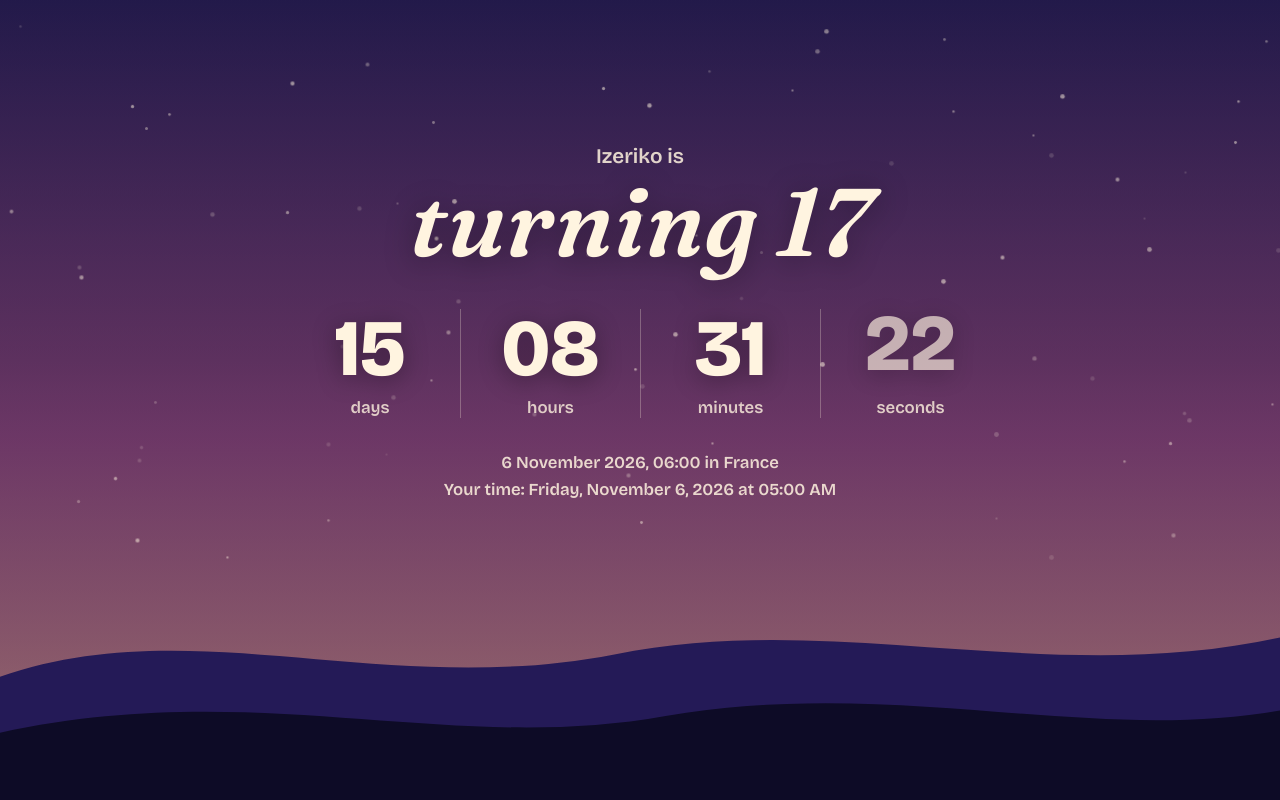
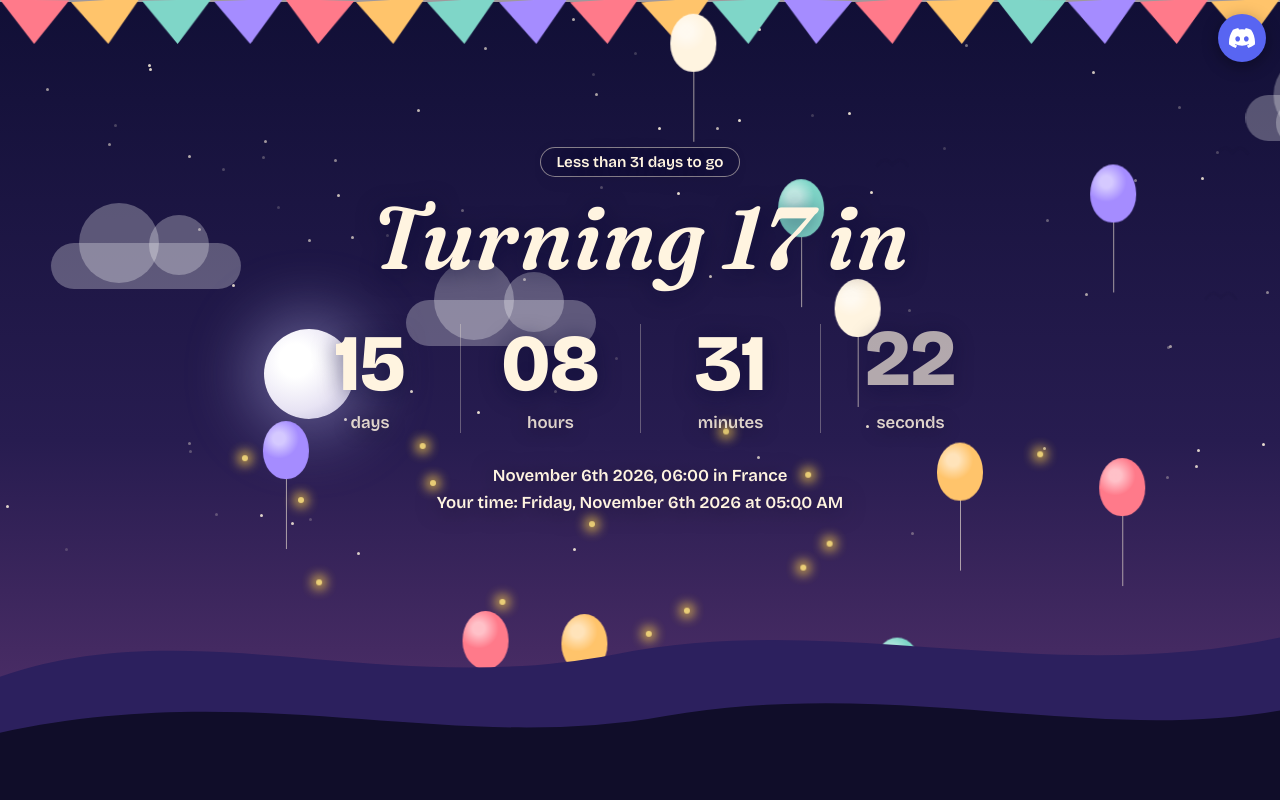
Before and after one commit to izeriko/izeriko, a plain HTML site: page index.html in a window 1280 px wide. Drawn offline with nearby package versions, Linux system fonts and the light colour scheme.

Commit message:
Refactor HTML structure and styles for countdown

```diff
--- a/index.html
+++ b/index.html
@@ -8,202 +8,193 @@
 <meta property="og:description" content="Counting down to sunrise on November 6th.">
 <link href="https://fonts.googleapis.com/css2?family=Bricolage+Grotesque:wght@600;800&family=Fraunces:ital,wght@1,600&display=swap" rel="stylesheet">
 <style>
-  :root {
-    --night: #14123a;
-    --dusk: #3b2a6e;
-    --rose: #ff7a8a;
-    --amber: #ffc46b;
-    --cream: #fff4e0;
-    --p: 0;
-  }
-  * { box-sizing: border-box; }
-  html, body { margin: 0; height: 100%; }
-  body {
-    background: var(--night); color: var(--cream); overflow: hidden;
-    font-family: "Bricolage Grotesque", system-ui, sans-serif;
-  }
-  .sky, .dawn, .stars, .sun, .hills { position: fixed; left: 0; width: 100%; pointer-events: none; }
-  .sky { inset: 0; background: linear-gradient(#0b0a28, var(--night) 45%, var(--dusk)); }
-  .dawn { inset: 0; opacity: var(--p); background: linear-gradient(#3b2a6e 0%, #c25a8a 55%, #ffb46b 100%); }
-  .stars { top: 0; height: 70%; opacity: calc(1 - var(--p) * .92); }
-  .star { position: absolute; width: 3px; height: 3px; border-radius: 50%; background: var(--cream); animation: twinkle 3s ease-in-out infinite; }
-  @keyframes twinkle { 0%, 100% { opacity: .25; } 50% { opacity: 1; } }
-  .sun {
-    bottom: 0; height: 0; display: flex; justify-content: center;
-  }
-  .sun i {
-    position: absolute; bottom: 0; width: min(46vw, 300px); aspect-ratio: 1; border-radius: 50%;
-    background: radial-gradient(circle, #fff6d6 0 38%, var(--amber) 62%, rgba(255,122,138,0) 72%);
-    box-shadow: 0 0 120px 40px rgba(255,196,107,.45);
-    transform: translateY(calc((1 - var(--p)) * 85vh + 40%));
-    animation: glow 4s ease-in-out infinite;
-  }
-  @keyframes glow { 50% { filter: brightness(1.12); } }
-  .hills { bottom: 0; height: 28vh; }
-  .hills svg { width: 100%; height: 100%; display: block; }
-  main {
-    position: relative; z-index: 2; height: 100%;
-    display: flex; flex-direction: column; align-items: center; justify-content: center;
-    padding: 24px 16px 22vh; text-align: center;
-  }
-  .kicker { font-size: clamp(1rem, 3.5vw, 1.3rem); opacity: .85; margin: 0 0 4px; }
-  h1 {
-    font: italic 600 clamp(2.6rem, 12vw, 6rem)/1 "Fraunces", Georgia, serif;
-    margin: 0 0 clamp(20px, 5vh, 44px); text-shadow: 0 4px 30px rgba(0,0,0,.35);
-  }
-  .grid { display: grid; grid-template-columns: repeat(4, 1fr); width: 100%; max-width: 720px; }
-  .unit { padding: 0 4px; }
-  .unit + .unit { border-left: 1px solid rgba(255,244,224,.28); }
-  .num { font-weight: 800; font-size: clamp(2.2rem, 12vw, 5rem); line-height: 1; text-shadow: 0 4px 24px rgba(0,0,0,.35); }
-  .num.pop { animation: pop .35s ease-out; }
-  @keyframes pop { 0% { transform: translateY(-8px); opacity: .4; } 100% { transform: none; opacity: 1; } }
-  .lbl { font-size: clamp(.8rem, 3vw, 1.05rem); margin-top: 8px; opacity: .8; }
-  .when { margin: clamp(18px, 4vh, 34px) 0 0; font-size: clamp(.9rem, 3vw, 1.05rem); opacity: .85; line-height: 1.6; }
-  .party { font: italic 600 clamp(2.4rem, 11vw, 5.5rem)/1.05 "Fraunces", Georgia, serif; }
-  canvas { position: fixed; inset: 0; z-index: 3; pointer-events: none; }
-  @media (prefers-reduced-motion: reduce) { .star, .sun i, .num.pop { animation: none; } }
+:root{--s1:#0b0a28;--s2:#14123a;--s3:#2a2060;--h1:#241a57;--h2:#0d0b26;--day:0;--cream:#fff4e0}
+*{box-sizing:border-box}
+html,body{margin:0;height:100%}
+body{background:var(--s2);color:var(--cream);overflow:hidden;font-family:"Bricolage Grotesque",system-ui,sans-serif}
+.fx,.sky{position:fixed;inset:0;pointer-events:none}
+.sky{background:linear-gradient(var(--s1),var(--s2) 55%,var(--s3))}
+.stars{opacity:calc(1 - var(--day))}
+.star{position:absolute;width:3px;height:3px;border-radius:50%;background:var(--cream);animation:tw 3s ease-in-out infinite}
+@keyframes tw{50%{opacity:.2}}
+.orb{position:fixed;border-radius:50%;width:min(26vw,150px);aspect-ratio:1;transform:translate(-50%,-50%);pointer-events:none}
+#sun{background:radial-gradient(circle,#fff6d6 0 40%,#ffc46b 70%,#ff9a5a);box-shadow:0 0 90px 36px rgba(255,190,100,.5)}
+#moon{width:min(16vw,90px);background:radial-gradient(circle at 35% 35%,#fff 0 20%,#e8e4f4 60%,#b9b4d6);box-shadow:0 0 60px 18px rgba(200,200,255,.35)}
+.hills{position:fixed;left:0;bottom:0;width:100%;height:28vh;pointer-events:none;z-index:2}
+.hills svg{width:100%;height:100%;display:block}
+.layer{opacity:0;transition:opacity 2s;z-index:1}
+.d300 .l300,.d200 .l200,.d100 .l100,.d31 .l31,.d15 .l15{opacity:1}
+.cloud{position:absolute;width:190px;height:46px;border-radius:50px;background:rgba(255,255,255,calc(.22 + var(--day)*.6));animation:drift linear infinite}
+.cloud:before,.cloud:after{content:"";position:absolute;background:inherit;border-radius:50%}
+.cloud:before{width:80px;height:80px;left:28px;top:-40px}
+.cloud:after{width:60px;height:60px;left:98px;top:-28px}
+@keyframes drift{from{transform:translateX(-260px)}to{transform:translateX(110vw)}}
+.bird{position:absolute;left:-40px;width:34px;height:14px;opacity:var(--day);animation:fly linear infinite}
+.bird path{fill:none;stroke:#1d1b3a;stroke-width:2.5;stroke-linecap:round}
+@keyframes fly{to{transform:translate(115vw,-30px)}}
+.fly{position:absolute;width:6px;height:6px;border-radius:50%;background:#ffe27a;box-shadow:0 0 12px 4px #ffd24a;opacity:calc(1 - var(--day));animation:wob 6s ease-in-out infinite alternate}
+@keyframes wob{to{transform:translate(40px,-60px)}}
+.balloon{position:absolute;bottom:-160px;width:46px;height:58px;border-radius:50% 50% 48% 48%;background:radial-gradient(circle at 35% 30%,#fff8 0 12%,var(--c) 40%);animation:rise linear infinite;display:none}
+.balloon:after{content:"";position:absolute;left:50%;top:100%;height:70px;border-left:1px solid rgba(255,244,224,.6)}
+.d100 .balloon{display:block}
+.balloon.more{display:none}
+.d31 .balloon.more{display:block}
+@keyframes rise{from{transform:translate(0,0)}50%{transform:translate(24px,-60vh)}to{transform:translate(-10px,-125vh)}}
+.bunting{position:fixed;top:0;left:0;width:100%;display:flex;gap:2px;transform:translateY(-100%);transition:transform 1.5s}
+.d31 .bunting{transform:none}
+.bunting:before{content:"";position:absolute;top:0;left:0;right:0;border-top:2px solid rgba(255,244,224,.6)}
+.bunting i{flex:1;height:44px;clip-path:polygon(0 0,100% 0,50% 100%);transform-origin:top;animation:sway 3s ease-in-out infinite alternate}
+@keyframes sway{from{transform:rotate(-4deg)}to{transform:rotate(4deg)}}
+main{position:relative;z-index:3;height:100%;display:flex;flex-direction:column;align-items:center;justify-content:center;padding:24px 16px 20vh;text-align:center;text-shadow:0 3px 22px rgba(10,10,50,.6)}
+.chip{font-size:.95rem;border:1px solid rgba(255,244,224,.5);border-radius:99px;padding:5px 16px;margin-bottom:14px;background:rgba(20,18,58,.35);display:none}
+.d300 .chip{display:block}
+.d7 .chip{animation:pulse 1.4s ease-in-out infinite;border-color:#ffc46b;color:#ffc46b}
+@keyframes pulse{50%{transform:scale(1.08)}}
+h1{font:italic 600 clamp(2.4rem,11vw,5.5rem)/1.05 "Fraunces",Georgia,serif;margin:0 0 clamp(18px,5vh,40px)}
+.grid{display:grid;grid-template-columns:repeat(4,1fr);width:100%;max-width:720px}
+.unit+.unit{border-left:1px solid rgba(255,244,224,.3)}
+.num{font-weight:800;font-size:clamp(2.2rem,12vw,5rem);line-height:1}
+.d7 .num{animation:glow 1.6s ease-in-out infinite}
+@keyframes glow{50%{text-shadow:0 0 28px #ffc46b,0 0 6px #fff}}
+.num.pop{animation:pop .35s ease-out}
+@keyframes pop{from{transform:translateY(-8px);opacity:.4}}
+.lbl{font-size:clamp(.8rem,3vw,1.05rem);margin-top:8px;opacity:.85}
+.when{margin:clamp(16px,4vh,30px) 0 0;font-size:clamp(.9rem,3vw,1.05rem);line-height:1.6}
+.party{font:italic 600 clamp(2.4rem,11vw,5.5rem)/1.05 "Fraunces",Georgia,serif}
+#cv{z-index:4}
+.dc{position:fixed;top:14px;right:14px;z-index:6;width:48px;height:48px;border-radius:50%;background:#5865f2;display:grid;place-items:center;box-shadow:0 4px 16px rgba(0,0,0,.35);transition:transform .15s}
+.dc:hover{transform:scale(1.1) rotate(-6deg)}
+.dc:focus-visible{outline:3px solid #fff;outline-offset:3px}
+.dc svg{width:26px;height:26px;fill:#fff}
+@media (prefers-reduced-motion:reduce){*{animation:none!important;transition:none!important}}
 </style>
 </head>
 <body>
 <div class="sky"></div>
-<div class="dawn"></div>
-<div class="stars" id="stars"></div>
-<div class="sun"><i></i></div>
-<div class="hills" aria-hidden="true">
-  <svg viewBox="0 0 1000 200" preserveAspectRatio="none">
-    <path d="M0 90 C150 30 300 110 480 70 C650 30 820 100 1000 55 L1000 200 L0 200Z" fill="#241a57"/>
-    <path d="M0 140 C200 90 350 160 520 125 C700 90 850 150 1000 120 L1000 200 L0 200Z" fill="#0d0b26"/>
-  </svg>
-</div>
+<div class="fx stars" id="stars"></div>
+<div class="orb" id="moon"></div>
+<div class="orb" id="sun"></div>
+<div class="fx layer l300" id="clouds"></div>
+<div class="fx layer l200" id="life"></div>
+<div class="fx layer l100" id="balloons"></div>
+<div class="hills" aria-hidden="true"><svg viewBox="0 0 1000 200" preserveAspectRatio="none">
+<path style="fill:var(--h1)" d="M0 90C150 30 300 110 480 70C650 30 820 100 1000 55L1000 200L0 200Z"/>
+<path style="fill:var(--h2)" d="M0 140C200 90 350 160 520 125C700 90 850 150 1000 120L1000 200L0 200Z"/></svg></div>
+<div class="bunting" id="bunting" aria-hidden="true"></div>
 <main>
-  <p class="kicker" id="kicker"></p>
+<div class="chip" id="chip"></div>
 <h1 id="title"></h1>
 <div id="out"></div>
 <p class="when" id="when"></p>
 </main>
-<canvas id="confetti"></canvas>
+<canvas class="fx" id="cv"></canvas>
+<a class="dc" href="https://discord.gg/GXAYy5hpFm" target="_blank" rel="noopener" aria-label="Join my Discord server" title="Join my Discord server">
+<svg viewBox="0 0 24 24"><path d="M20.317 4.37a19.79 19.79 0 00-4.885-1.515.074.074 0 00-.079.037c-.21.375-.444.864-.608 1.25a18.27 18.27 0 00-5.487 0 12.64 12.64 0 00-.617-1.25.077.077 0 00-.079-.037A19.74 19.74 0 003.677 4.37a.07.07 0 00-.032.027C.533 9.046-.32 13.58.099 18.057a.082.082 0 00.031.057 19.9 19.9 0 005.993 3.03.078.078 0 00.084-.028c.462-.63.874-1.295 1.226-1.994a.076.076 0 00-.041-.106 13.1 13.1 0 01-1.872-.892.077.077 0 01-.008-.128c.126-.094.252-.192.372-.291a.074.074 0 01.078-.01c3.928 1.793 8.18 1.793 12.062 0a.074.074 0 01.079.009c.12.099.246.198.373.292a.077.077 0 01-.006.127 12.3 12.3 0 01-1.873.892.077.077 0 00-.041.107c.36.698.772 1.362 1.225 1.993a.076.076 0 00.084.028 19.84 19.84 0 006.002-3.03.077.077 0 00.032-.054c.5-5.177-.838-9.674-3.549-13.66a.06.06 0 00-.031-.03zM8.02 15.33c-1.183 0-2.157-1.085-2.157-2.419 0-1.333.956-2.419 2.157-2.419 1.21 0 2.176 1.096 2.157 2.42 0 1.333-.956 2.418-2.157 2.418zm7.975 0c-1.183 0-2.157-1.085-2.157-2.419 0-1.333.955-2.419 2.157-2.419 1.21 0 2.176 1.096 2.157 2.42 0 1.333-.946 2.418-2.157 2.418z"/></svg></a>
 <script>
-(function () {
+(function(){
 // ---- Settings (edit only these) ----
-  var NAME = "Izeriko";            // optional, e.g. "Izeriko"
-  var TURNING_AGE = 17;     // the age you turn...
-  var TURNING_YEAR = 2026;  // ...in this year. Later years add +1 automatically.
-  var MONTH = 11, DAY = 6;  // November 6th
-  var HOUR_FR = 6;          // 06:00 in France (CET, UTC+1, always in effect on Nov 6)
-  var CELEBRATE_HOURS = 24; // how long the party screen stays up
-  var RUN_UP_DAYS = 30;     // the sun starts rising this many days before
+var NAME="";            // optional, e.g. "Izeriko"
+var TURNING_AGE=17, TURNING_YEAR=2026;  // later years add +1 automatically
+var MONTH=11, DAY=6, HOUR_FR=6;         // November 6th, 06:00 France time (UTC+1 on that date)
+var CELEBRATE_HOURS=24;
+var STAGES=[300,200,100,31,15,7];       // days left when new things appear
+// Preview: add ?days=5 and/or ?hour=14 to the address to test stages and time of day.
 
-  var DAY_MS = 86400000;
-  function target(y) { return Date.UTC(y, MONTH - 1, DAY, HOUR_FR - 1, 0, 0); }
-  function ordinal(n) {
-    var s = ["th", "st", "nd", "rd"], v = n % 100;
-    return n + (s[(v - 20) % 10] || s[v] || s[0]);
+var DAY_MS=864e5, MONTHS=["January","February","March","April","May","June","July","August","September","October","November","December"];
+var Q=new URLSearchParams(location.search), T0=Date.now();
+var reduce=matchMedia("(prefers-reduced-motion: reduce)").matches;
+function $(i){return document.getElementById(i)}
+function R(a,b){return a+Math.random()*(b-a)}
+function target(y){return Date.UTC(y,MONTH-1,DAY,HOUR_FR-1,0,0)}
+function ord(n){var s=["th","st","nd","rd"],v=n%100;return n+(s[(v-20)%10]||s[v]||s[0])}
+
+// ---- sky by time of day ----
+var K=[[0,"0b0a28","14123a","2a2060","241a57","0d0b26",1],[5,"14123a","3b2a6e","7a4a8a","3a2a6a","15112f",.8],
+[6.5,"3b3a8a","d0689a","ffb46b","4a3a7a","1c1840",.25],[9,"2a6bbd","5aa8e8","bfe3fa","5fa36f","3b7d55",0],
+[12,"1f5fae","4a9be0","9fd3f5","5fa36f","3b7d55",0],[16,"2a6bbd","5aa8e8","cfe6f5","5fa36f","3b7d55",0],
+[18,"3b4a9a","e0709a","ffb46b","5a3a6a","241a40",.25],[19.5,"1c1850","4a2f7a","b05a8a","3a2a6a","15112f",.7],
+[21,"0b0a28","14123a","2a2060","241a57","0d0b26",1],[24,"0b0a28","14123a","2a2060","241a57","0d0b26",1]];
+function mix(a,b,t){var o="#";for(var i=0;i<3;i++){var x=parseInt(a.substr(i*2,2),16),y=parseInt(b.substr(i*2,2),16);o+=("0"+Math.round(x+(y-x)*t).toString(16)).slice(-2)}return o}
+function sky(h){
+  var i=0;while(K[i+1][0]<h)i++;
+  var a=K[i],b=K[i+1],t=(h-a[0])/(b[0]-a[0]),r=document.documentElement.style;
+  ["s1","s2","s3","h1","h2"].forEach(function(n,j){r.setProperty("--"+n,mix(a[j+1],b[j+1],t))});
+  r.setProperty("--day",(1-(a[6]+(b[6]-a[6])*t)).toFixed(3));
+  var arc=function(el,p){el.style.left=(6+p*88)+"%";el.style.top=(80-Math.sin(Math.PI*p)*55)+"vh"};
+  arc($("sun"),(h-6)/12);
+  var m=(h-18+24)%24;if(m>=23.5)m-=24;
+  arc($("moon"),m/12);
 }
 
-  // stars
-  var starsEl = document.getElementById("stars");
-  for (var i = 0; i < 80; i++) {
-    var s = document.createElement("span");
-    s.className = "star";
-    s.style.left = Math.random() * 100 + "%";
-    s.style.top = Math.random() * 100 + "%";
-    s.style.animationDelay = (Math.random() * 3).toFixed(2) + "s";
-    s.style.transform = "scale(" + (0.6 + Math.random() * 1.1).toFixed(2) + ")";
-    starsEl.appendChild(s);
+// ---- static decorations ----
+(function(){
+  var s=$("stars");for(var i=0;i<80;i++){var e=document.createElement("span");e.className="star";e.style.cssText="left:"+R(0,100)+"%;top:"+R(0,70)+"%;animation-delay:"+R(0,3)+"s";s.appendChild(e)}
+  var c="";for(i=0;i<4;i++)c+='<div class="cloud" style="top:'+R(6,38)+'vh;animation-duration:'+R(70,130)+"s;animation-delay:-"+R(0,100)+'s"></div>';
+  $("clouds").innerHTML=c;
+  var l="";for(i=0;i<3;i++)l+='<svg class="bird" viewBox="0 0 34 14" style="top:'+R(10,40)+'vh;animation-duration:'+R(22,34)+"s;animation-delay:-"+R(0,30)+'s"><path d="M2 10Q9 0 17 9Q25 0 32 10"/></svg>';
+  for(i=0;i<14;i++)l+='<i class="fly" style="left:'+R(3,97)+"%;top:"+R(55,85)+"vh;animation-delay:-"+R(0,6)+"s;animation-duration:"+R(4,8)+'s"></i>';
+  $("life").innerHTML=l;
+  var C=["#ff7a8a","#ffc46b","#7fd6c8","#a58cff","#fff4e0"],b="";
+  for(i=0;i<10;i++)b+='<div class="balloon'+(i>=4?" more":"")+'" style="left:'+R(3,92)+"%;background-color:"+C[i%5]+";--c:"+C[i%5]+";animation-duration:"+R(16,26)+"s;animation-delay:-"+R(0,20)+'s"></div>';
+  $("balloons").innerHTML=b;
+  var f="";for(i=0;i<18;i++)f+='<i style="background:'+C[i%4]+";animation-delay:-"+R(0,3)+'s"></i>';
+  $("bunting").innerHTML=f;
+})();
+
+// ---- fireworks + confetti ----
+var cv=$("cv"),cx=cv.getContext("2d"),sparks=[],bits=[],raf=0,lastFw=0,confTarget=0,fwGap=0;
+function size(){cv.width=innerWidth;cv.height=innerHeight}addEventListener("resize",size);size();
+var PAL=["#ff7a8a","#ffc46b","#fff4e0","#7fd6c8","#a58cff"];
+function burst(){var x=R(.15,.85)*cv.width,y=R(.1,.5)*cv.height,c=PAL[Math.floor(R(0,5))];
+  for(var i=0;i<50;i++){var a=R(0,6.283),v=R(1.5,5);sparks.push({x:x,y:y,vx:Math.cos(a)*v,vy:Math.sin(a)*v,l:1,c:c})}}
+function loop(t){
+  cx.clearRect(0,0,cv.width,cv.height);
+  if(fwGap&&t-lastFw>fwGap){lastFw=t;burst()}
+  cx.globalCompositeOperation="lighter";
+  sparks=sparks.filter(function(p){p.x+=p.vx;p.y+=p.vy;p.vy+=.05;p.vx*=.985;p.l-=.013;
+    if(p.l<=0)return false;cx.globalAlpha=p.l;cx.fillStyle=p.c;cx.fillRect(p.x,p.y,3,3);return true});
+  cx.globalCompositeOperation="source-over";cx.globalAlpha=1;
+  while(bits.length<confTarget)bits.push({x:R(0,cv.width),y:-20,w:R(6,11),h:R(10,17),vy:R(1.5,4),vx:R(-1,1),r:R(0,6),vr:R(-.1,.1),c:PAL[bits.length%5]});
+  bits=bits.filter(function(b){b.x+=b.vx;b.y+=b.vy;b.r+=b.vr;
+    if(b.y>cv.height+20){if(bits.length>confTarget)return false;b.y=-20;b.x=R(0,cv.width)}
+    cx.save();cx.translate(b.x,b.y);cx.rotate(b.r);cx.fillStyle=b.c;cx.fillRect(-b.w/2,-b.h/2,b.w,b.h);cx.restore();return true});
+  raf=(fwGap||confTarget||sparks.length||bits.length)?requestAnimationFrame(loop):0;
 }
+function fx(gap,conf){fwGap=reduce?0:gap;confTarget=reduce?0:conf;if(!raf&&(fwGap||confTarget))raf=requestAnimationFrame(loop)}
 
-  var out = document.getElementById("out");
-  var titleEl = document.getElementById("title");
-  var kickerEl = document.getElementById("kicker");
-  var whenEl = document.getElementById("when");
-  var labels = ["days", "hours", "minutes", "seconds"];
-  var mode = "";
-
-  function buildGrid() {
-    out.className = "grid";
-    out.innerHTML = labels.map(function (l) {
-      return '<div class="unit"><div class="num" id="n-' + l + '">0</div><div class="lbl">' + l + "</div></div>";
-    }).join("");
-  }
-
-  function state() {
-    var now = Date.now(), y = new Date(now).getUTCFullYear(), t = target(y);
-    if (now >= t + DAY_MS) { y++; t = target(y); }
-    return { now: now, year: y, t: t, age: TURNING_AGE + (y - TURNING_YEAR) };
-  }
-
-  function tick() {
-    var st = state(), left = st.t - st.now;
-    var who = NAME ? NAME + " is " : "";
-    if (left <= 0 && left > -CELEBRATE_HOURS * 3600000) {
-      if (mode !== "party") {
-        mode = "party";
-        document.documentElement.style.setProperty("--p", 1);
-        kickerEl.textContent = "";
-        titleEl.textContent = "";
-        out.className = "";
-        out.innerHTML = '<div class="party">Happy ' + ordinal(st.age) + ' birthday' + (NAME ? ", " + NAME : "") + '!</div>';
-        whenEl.textContent = "Sunrise, 06:00 in France";
-        startConfetti();
-      }
+// ---- main tick ----
+var out=$("out"),mode="",lastKey="",labels=["days","hours","minutes","seconds"];
+function tick(){
+  var now=Date.now(),y=new Date(now).getUTCFullYear(),t=target(y);
+  if(now>=t+DAY_MS){y++;t=target(y)}
+  var age=TURNING_AGE+(y-TURNING_YEAR),left=t-now;
+  if(Q.get("days")!==null)left=Q.get("days")*DAY_MS-(now-T0);
+  var party=left<=0&&left>-CELEBRATE_HOURS*36e5;
+  var d=new Date(),h=Q.get("hour")!==null?+Q.get("hour"):d.getHours()+d.getMinutes()/60+d.getSeconds()/3600;
+  sky(party?6.7:h%24);
+  var days=left/DAY_MS,B=document.body.classList;
+  STAGES.forEach(function(s){B.toggle("d"+s,!party&&days<s)});
+  if(party){
+    if(mode!=="party"){mode="party";$("chip").style.display="none";$("title").textContent="";
+      out.className="";out.innerHTML='<div class="party">Happy '+ord(age)+" birthday"+(NAME?", "+NAME:"")+'!</div>';
+      $("when").textContent="Sunrise, 06:00 in France";B.add("d300","d200","d100","d31","d15");fx(700,150)}
     return;
   }
-    if (mode !== "count" || mode === "count" && out.dataset.year != st.year) {
-      mode = "count";
-      buildGrid();
-      out.dataset.year = st.year;
-      stopConfetti();
-      kickerEl.textContent = NAME ? NAME + " is" : "Counting down to";
-      titleEl.textContent = NAME ? "turning " + st.age : "turning " + st.age;
-      var local = new Date(st.t).toLocaleString([], { weekday: "long", day: "numeric", month: "long", year: "numeric", hour: "2-digit", minute: "2-digit" });
-      whenEl.innerHTML = "6 November " + st.year + ", 06:00 in France<br>Your time: " + local;
+  if(mode!=="count"||lastKey!==y){
+    mode="count";lastKey=y;$("chip").style.display="";
+    $("title").textContent=(NAME?NAME+" is turning ":"Turning ")+age+" in";
+    out.className="grid";out.innerHTML=labels.map(function(l){return '<div class="unit"><div class="num" id="n-'+l+'">0</div><div class="lbl">'+l+"</div></div>"}).join("");
+    var L=new Date(t),lt=L.toLocaleDateString("en-US",{weekday:"long"})+", "+MONTHS[L.getMonth()]+" "+ord(L.getDate())+" "+L.getFullYear()+" at "+L.toLocaleTimeString([],{hour:"2-digit",minute:"2-digit"});
+    $("when").innerHTML=MONTHS[MONTH-1]+" "+ord(DAY)+" "+y+", "+("0"+HOUR_FR).slice(-2)+":00 in France<br>Your time: "+lt;
   }
-    var p = Math.max(0, Math.min(1, 1 - left / (RUN_UP_DAYS * DAY_MS)));
-    document.documentElement.style.setProperty("--p", p.toFixed(4));
-    var s = Math.floor(left / 1000);
-    var v = [Math.floor(s / 86400), Math.floor(s % 86400 / 3600), Math.floor(s % 3600 / 60), s % 60];
-    labels.forEach(function (l, i) {
-      var el = document.getElementById("n-" + l);
-      var txt = i === 0 ? String(v[i]) : String(v[i]).padStart(2, "0");
-      if (el.textContent !== txt) {
-        el.textContent = txt;
-        if (i === 3) { el.classList.remove("pop"); void el.offsetWidth; el.classList.add("pop"); }
+  var nx=STAGES.filter(function(s){return days<s}).pop();
+  $("chip").textContent=nx?"Less than "+nx+" days to go":"";
+  fx(days<7?1300:days<15?3800:0,days<7?50:0);
+  var s=Math.floor(left/1e3),v=[Math.floor(s/86400),Math.floor(s%86400/3600),Math.floor(s%3600/60),s%60];
+  labels.forEach(function(l,i){var el=$("n-"+l),tx=i?("0"+v[i]).slice(-2):""+v[i];
+    if(el.textContent!==tx){el.textContent=tx;if(i===3){el.classList.remove("pop");void el.offsetWidth;el.classList.add("pop")}}});
 }
-    });
-  }
-
-  // confetti
-  var cv = document.getElementById("confetti"), cx = cv.getContext("2d"), bits = [], raf = 0;
-  var reduce = window.matchMedia("(prefers-reduced-motion: reduce)").matches;
-  function size() { cv.width = innerWidth; cv.height = innerHeight; }
-  addEventListener("resize", size); size();
-  function startConfetti() {
-    if (reduce || raf) return;
-    var cols = ["#ff7a8a", "#ffc46b", "#fff4e0", "#7fd6c8", "#a58cff"];
-    for (var i = 0; i < 140; i++) bits.push({
-      x: Math.random() * cv.width, y: -Math.random() * cv.height,
-      w: 6 + Math.random() * 6, h: 10 + Math.random() * 8,
-      vy: 1.5 + Math.random() * 2.5, vx: -1 + Math.random() * 2,
-      r: Math.random() * 6, vr: -.1 + Math.random() * .2, c: cols[i % cols.length]
-    });
-    (function loop() {
-      cx.clearRect(0, 0, cv.width, cv.height);
-      bits.forEach(function (b) {
-        b.x += b.vx; b.y += b.vy; b.r += b.vr;
-        if (b.y > cv.height + 20) { b.y = -20; b.x = Math.random() * cv.width; }
-        cx.save(); cx.translate(b.x, b.y); cx.rotate(b.r);
-        cx.fillStyle = b.c; cx.fillRect(-b.w / 2, -b.h / 2, b.w, b.h); cx.restore();
-      });
-      raf = requestAnimationFrame(loop);
-    })();
-  }
-  function stopConfetti() {
-    if (raf) cancelAnimationFrame(raf);
-    raf = 0; bits = []; cx.clearRect(0, 0, cv.width, cv.height);
-  }
-
-  tick();
-  setInterval(tick, 1000);
+tick();setInterval(tick,1000);
 })();
 </script>
 </body>
```
Lines whose indentation alone changed are shown as unchanged.
